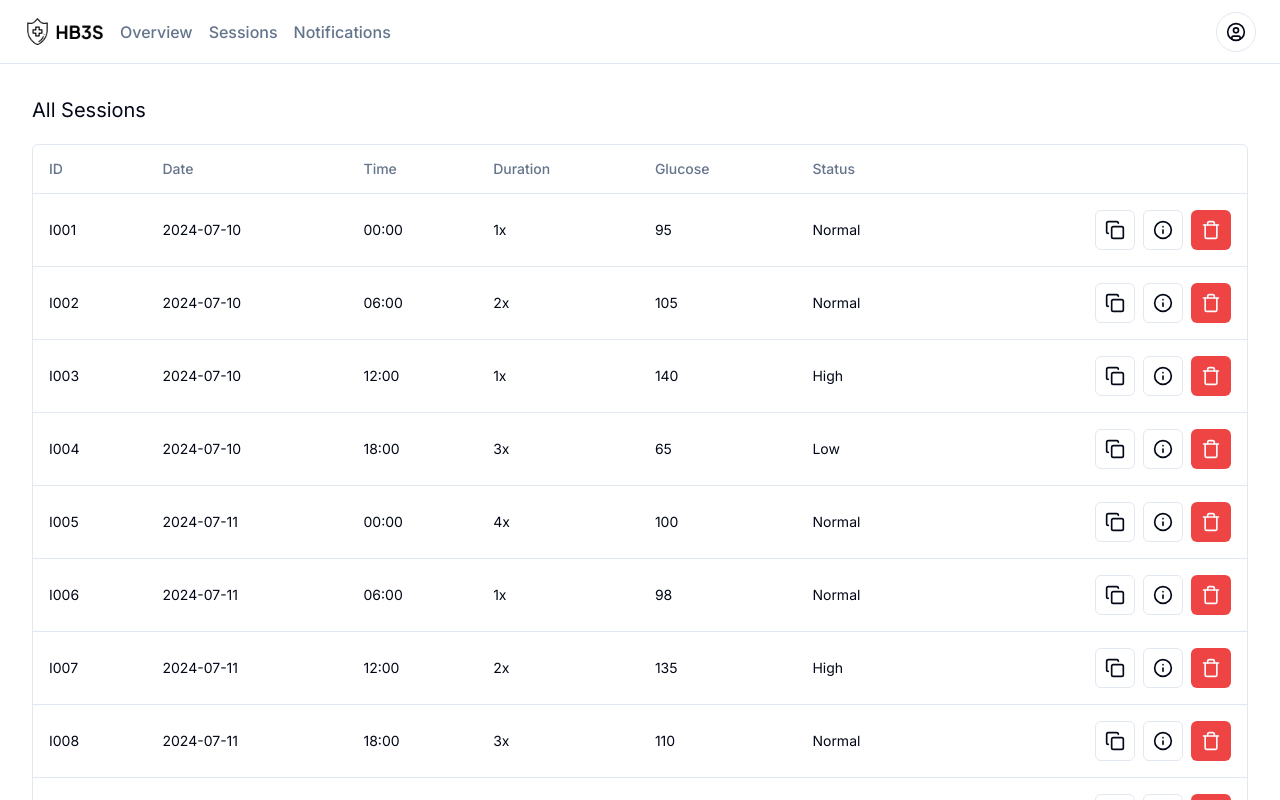
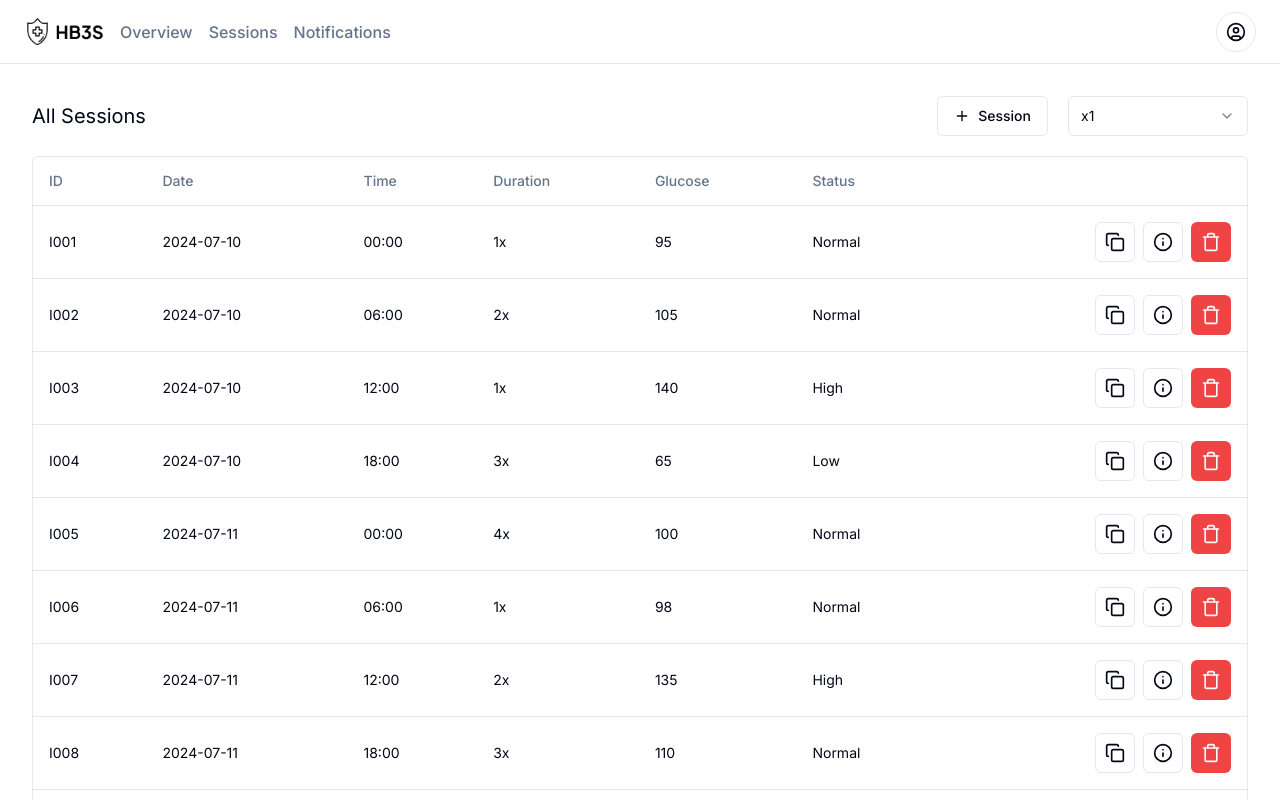
Before and after one commit to Saeed-Altout/healthcare, a Next.js app: page /sessions in a window 1280 px wide. Shown: the top 800 px of the page. Built offline with nearby package versions, Linux system fonts and the light colour scheme.

Commit message:
update button ui

```diff
--- a/app/(dashboard)/(routes)/sessions/_components/client.tsx
+++ b/app/(dashboard)/(routes)/sessions/_components/client.tsx
@@ -1,10 +1,36 @@
 import { columns } from "@/app/(dashboard)/data/columns";
 import { DataTable } from "@/components/ui/data-table";
-
+import {
+  Select,
+  SelectContent,
+  SelectItem,
+  SelectTrigger,
+  SelectValue,
+} from "@/components/ui/select";
+import { Button } from "@/components/ui/button";
+import { Plus } from "lucide-react";
 export const SessionsClient = ({ initialData }: { initialData: any[] }) => {
   return (
     <>
-      <h1 className="text-xl">All Sessions</h1>
+      <div className="flex justify-between items-center">
+        <h1 className="text-xl">All Sessions</h1>
+        <div className="flex items-center justify-center gap-5 w-full md:w-fit">
+          <Button className="w-full md:w-fit" variant="outline">
+            <Plus className="h-4 w-4 mr-2" /> Session
+          </Button>
+          <Select>
+            <SelectTrigger className="w-[180px]">
+              <SelectValue placeholder="x1" />
+            </SelectTrigger>
+            <SelectContent>
+              <SelectItem value="x1">x1</SelectItem>
+              <SelectItem value="x2">x2</SelectItem>
+              <SelectItem value="x3">x3</SelectItem>
+              <SelectItem value="x4">x4</SelectItem>
+            </SelectContent>
+          </Select>
+        </div>
+      </div>
       <DataTable columns={columns} data={initialData} />
     </>
   );
--- a/components/heading.tsx
+++ b/components/heading.tsx
@@ -6,6 +6,7 @@ import {
   SelectTrigger,
   SelectValue,
 } from "@/components/ui/select";
+import { Plus } from "lucide-react";
 
 export const Heading = () => {
   return (
@@ -23,7 +24,7 @@ export const Heading = () => {
       </div>
       <div className="flex items-center justify-center gap-5 w-full md:w-fit">
         <Button className="w-full md:w-fit" variant="outline">
-          Start Your Session
+          <Plus className="h-4 w-4 mr-2" /> Session
         </Button>
         <Select>
           <SelectTrigger className="w-[180px]">
```
